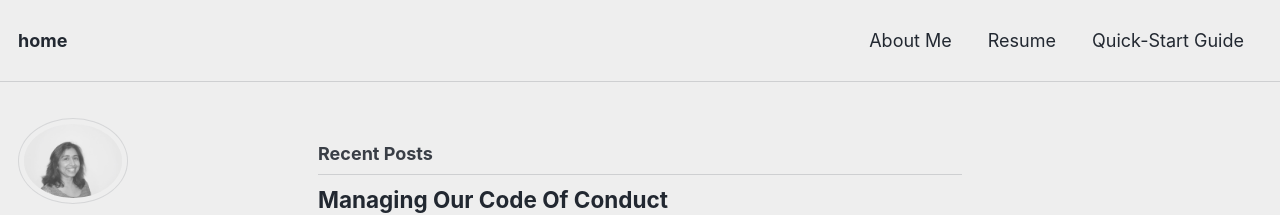
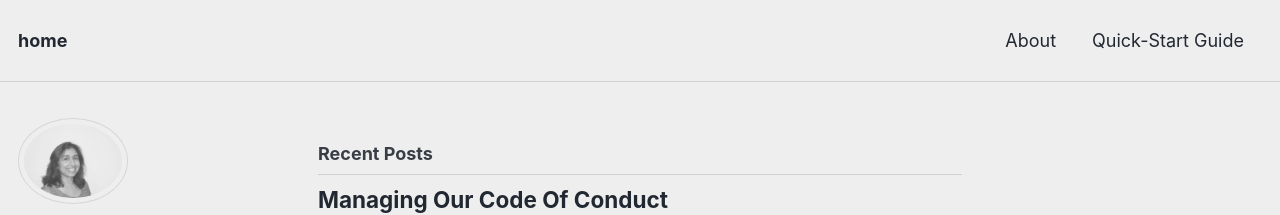
Before and after one commit to reshamas/reshamas.github.io, a Jekyll site: the page built from index.html, in a window 1280 px wide and 900 px high. Shown: the top 215 px of the window. Built offline with Jekyll 4.4.1, drawn with Linux system fonts in a browser that asks for light colours; the list of posts is cut into pages by our own code.

Commit message:
Update navigation.yml

```diff
--- a/_data/navigation.yml
+++ b/_data/navigation.yml
@@ -3,10 +3,8 @@ main:
   # - title: "Posts"
   #  url: /_posts/
   # main links links
-  - title: About Me
+  - title: About
     url: /about/
-  - title: Resume
-    url: /resume/
   - title: "Quick-Start Guide"
     url: https://mmistakes.github.io/minimal-mistakes/docs/quick-start-guide/
   # - title: "About"
```
